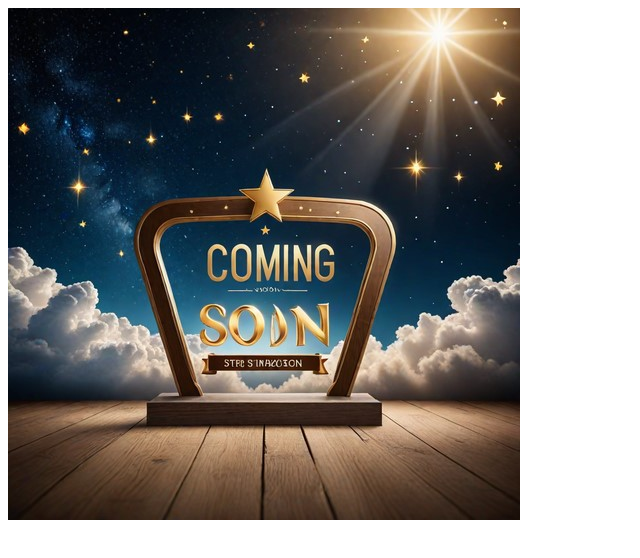
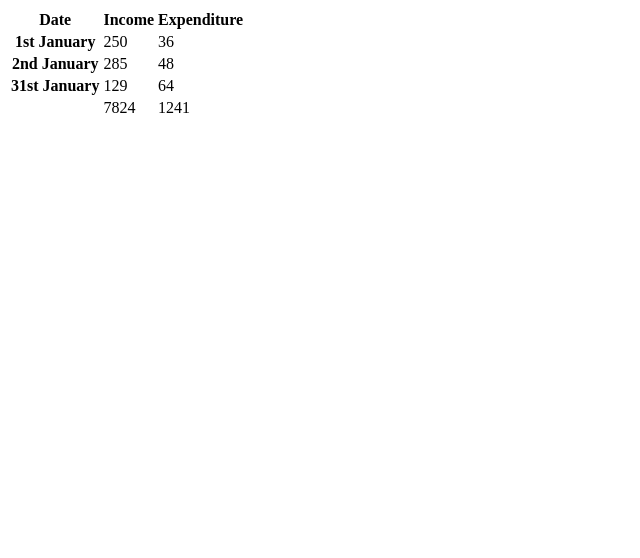
Before and after one commit to bantuNgxola/stars, a plain HTML site: page index.html in a window 1280 px wide. Shown: the whole page, without its empty margins (0-640 px from the left). Drawn offline with Linux system fonts and the light colour scheme.

Commit message:
Update index.html

```diff
--- a/index.html
+++ b/index.html
@@ -1,8 +1,34 @@
-<html>
-  <head>
-    <title>Height and Width of Images</title>
-  </head>
-  <body>
-    <img src="images/quokka.jpeg" />
-  </body>
-</html>
+<table>
+ <thead>
+ <tr>
+ <th>Date</th>
+ <th>Income</th>
+ <th>Expenditure</th>
+ </tr>
+ </thead>
+ <tbody>
+ <tr>
+ <th>1st January</th>
+ <td>250</td>
+ <td>36</td>
+ </tr>
+ <tr>
+ <th>2nd January</th>
+ <td>285</td>
+ <td>48</td>
+ </tr>
+ <!-- additional rows as above -->
+ <tr>
+ <th>31st January</th>
+ <td>129</td>
+ <td>64</td>
+ </tr>
+ </tbody>
+ <tfoot>
+ <tr>
+ <td></td>
+ <td>7824</td>
+ <td>1241</td>
+ </tr>
+ </tfoot>
+</table>
```
